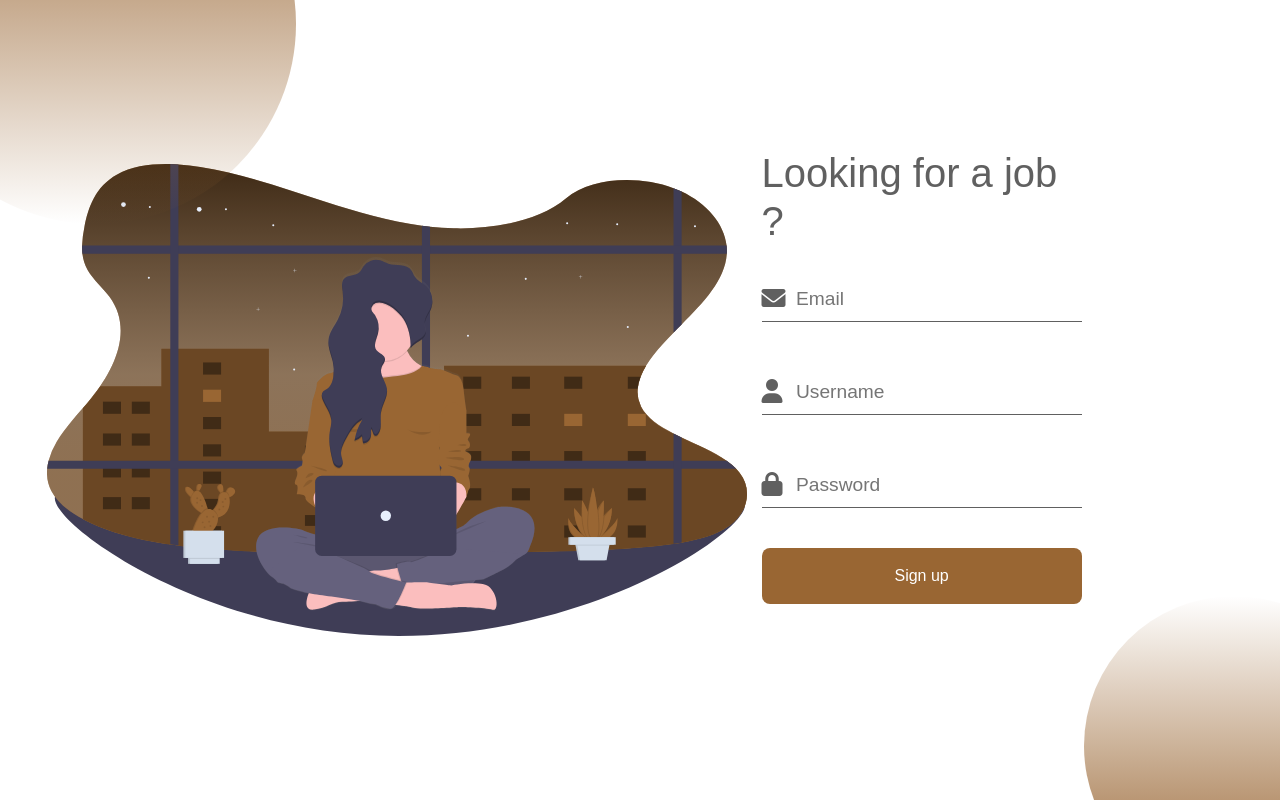
After one commit to volinh911/WORKr, a PHP site: page /register.php in a window 1280 px wide. The commit adds this page. Run offline with PHP 8.4, Linux system fonts and the light colour scheme; some web fonts are replaced.

Commit message:
making bases
the base and start changing to php

```diff
--- a/css/style.css
+++ b/css/style.css
@@ -10,6 +10,19 @@
 body {
     font-family: 'Signika Negative', sans-serif;
 }
+
+.sienna {
+    color: #A0522D;
+}
+
+
+/* ============================================================================================================================================== */
+
+
+/* ============================================================================================================================================== */
+
+
+/* ============================================================================================================================================== */
 
 li a {
     color: black;
@@ -34,93 +47,120 @@ li a:hover {
     grid-template-columns: 1fr 1fr;
 }
 
+
 /*#region LOGIN*/
-:root{
+
+:root {
     --first-color: #996633;
     /* --first-color: #a45729; */
     --text-color: #606060;
 }
 
+
 /*=== Fuente y tipografia ===*/
-:root{
+
+:root {
     --body-font: 'Signika Negative', sans-serif;
     --big-font-size: 2rem;
     --normal-font-size: 0.938rem;
     --smaller-font-size: 0.875rem;
 }
-@media screen and (min-width: 768px){
-    :root{
+
+@media screen and (min-width: 768px) {
+     :root {
         --big-font-size: 2.5rem;
         --normal-font-size: 1rem;
     }
 }
 
+
 /*===== BASE =====*/
-*,::before,::after{
+
+*,
+::before,
+::after {
     box-sizing: border-box;
 }
-body{
+
+body {
     margin: 0;
     padding: 0;
     font-family: var(--body-font);
-    color: var(--text-color );
+    color: var(--text-color);
 }
-h1{
+
+h1 {
     margin: 0;
 }
-a{
+
+a {
     text-decoration: none;
 }
-img{
+
+img {
     max-width: 100%;
     height: auto;
 }
+
+
 /*===== FORM =====*/
-.l-form{
+
+.l-form {
     position: relative;
     height: 100vh;
     overflow: hidden;
 }
 
+
 /*=== Shapes ===*/
+
 .shape1,
-.shape2{
+.shape2 {
     position: absolute;
     width: 200px;
     height: 200px;
     border-radius: 50%;
 }
-.shape1{
+
+.shape1 {
     top: -7rem;
     left: -3.5rem;
-    background: linear-gradient(180deg, var(--first-color) 0%, rgba(196,196,196,0) 100%);
+    background: linear-gradient(180deg, var(--first-color) 0%, rgba(196, 196, 196, 0) 100%);
 }
-.shape2{
+
+.shape2 {
     bottom: -6rem;
     right: -5.5rem;
-    background: linear-gradient(180deg, var(--first-color) 0%, rgba(196,196,196,0) 100%);
+    background: linear-gradient(180deg, var(--first-color) 0%, rgba(196, 196, 196, 0) 100%);
     transform: rotate(180deg);
 }
+
+
 /*=== Form ===*/
-.form{
+
+.form {
     height: 100vh;
     display: grid;
     justify-content: center;
     align-items: center;
     padding: 0 1rem;
 }
-.form__content{
+
+.form__content {
     width: 290px;
 }
-.form__img{
+
+.form__img {
     display: none;
 }
-.form__title{
+
+.form__title {
     font-size: var(--big-font-size);
     font-weight: 500;
     margin-bottom: 2rem;
 }
-.form__div{
+
+.form__div {
     position: relative;
     display: grid;
     grid-template-columns: 7% 93%;
@@ -128,26 +168,32 @@ img{
     padding: .25rem 0;
     border-bottom: 1px solid var(--text-color);
 }
+
+
 /*=== Div focus ===*/
-.form__div.focus{
+
+.form__div.focus {
     border-bottom: 1px solid var(--first-color);
 }
 
-.form__div-one{
+.form__div-one {
     margin-bottom: 3rem;
 }
 
-.form__icon{
+.form__icon {
     font-size: 1.5rem;
     color: var(--text-color);
     transition: .3s;
 }
+
+
 /*=== Icon focus ===*/
-.form__div.focus .form__icon{
+
+.form__div.focus .form__icon {
     color: var(--first-color);
 }
 
-.form__label{
+.form__label {
     display: block;
     position: absolute;
     left: .75rem;
@@ -156,17 +202,21 @@ img{
     color: var(--text-color);
     transition: .3s;
 }
+
+
 /*=== Label focus ===*/
-.form__div.focus .form__label{
+
+.form__div.focus .form__label {
     top: -1.5rem;
     font-size: .875rem;
     color: var(--first-color);
 }
 
-.form__div-input{
+.form__div-input {
     position: relative;
 }
-.form__input{
+
+.form__input {
     position: absolute;
     top: 0;
     left: 0;
@@ -180,7 +230,8 @@ img{
     color: var(--text-color);
     transition: .3s;
 }
-.form__forgot{
+
+.form__forgot {
     display: block;
     text-align: right;
     margin-bottom: 2rem;
@@ -189,11 +240,13 @@ img{
     font-weight: 500;
     transition: .5;
 }
-.form__forgot:hover{
+
+.form__forgot:hover {
     color: var(--first-color);
     transition: .5s;
 }
-.form__button{
+
+.form__button {
     width: 100%;
     padding: 1rem;
     font-size: var(--normal-font-size);
@@ -206,84 +259,104 @@ img{
     cursor: pointer;
     transition: .3s;
 }
-.form__button:hover{
-    box-shadow: 0px 15px 36px rgba(0,0,0,.15);
+
+.form__button:hover {
+    box-shadow: 0px 15px 36px rgba(0, 0, 0, .15);
 }
+
+
 /*===== MEDIA QUERIS =====*/
-@media screen and (min-width: 968px){
-    .shape1{
+
+@media screen and (min-width: 968px) {
+    .shape1 {
         width: 400px;
         height: 400px;
         top: -11rem;
         left: -6.5rem;
     }
-    .shape2{
+    .shape2 {
         width: 300px;
         height: 300px;
         right: -6.5rem;
     }
-
-    .form{
+    .form {
         grid-template-columns: 1.5fr 1fr;
         padding: 0 2rem;
     }
-    .form__content{
+    .form__content {
         width: 320px;
     }
-    .form__img{
+    .form__img {
         display: block;
         width: 700px;
         justify-self: center;
     }
 }
+
+
 /*#endregion LOGIN*/
+
+
 /*#region CAREER BLOG */
-.page-nav li a{
+
+.page-nav li a {
     display: block;
     border-radius: 50%;
 }
-ul li.pageNumber{
+
+ul li.pageNumber {
     width: 50px;
     height: 50px;
     text-align: center;
 }
-ul li.pageNumber:hover a{
+
+ul li.pageNumber:hover a {
     background: black;
     color: white;
 }
+
+
 /* !Desktop and iPad Pro */
+
 @media (max-width: 1200px) {
-      .advice{
+    .advice {
         width: 19rem !important;
-        }
-        .topic-post{
-            grid-template-columns: 1fr 1fr;
-        }
+    }
+    .topic-post {
+        grid-template-columns: 1fr 1fr;
+    }
+}
 
-}
+
 /* !iPad */
+
 @media (max-width: 768px) {
-      .advice{
+    .advice {
         width: 20.5rem !important;
     }
+}
 
-}
+
 /* !iPhone Plus */
+
 @media screen and (max-width: 576px) {
-    .advice{
+    .advice {
         width: 23.5rem !important;
     }
-    ul li.pageNumber{
+    ul li.pageNumber {
         width: 40px;
         height: 40px;
     }
-    .page-nav li{
+    .page-nav li {
         border-radius: 55%;
     }
 }
+
+
 /* !iPhone 6 & 8 */
+
 @media screen and (max-width: 400px) {
-    .advice{
+    .advice {
         width: 21.5rem !important;
     }
     /* ul li.pageNumber{
@@ -294,14 +367,21 @@ ul li.pageNumber:hover a{
         border-radius: 55%;
     } */
 }
+
+
 /* !iPhone 5/SE */
+
 @media screen and (max-width: 360px) {
-    .advice{
+    .advice {
         width: 18rem !important;
     }
+}
 
-}
+
 /*#endregion CAREER BLOG */
+
+
 /*#region BLOG DETAILS*/
 
+
 /*#endregion BLOG DETAILS*/
--- /dev/null
+++ b/includes/head.php
@@ -0,0 +1,13 @@
+<!doctype html>
+<html lang="en">
+<head>
+    <title>Home</title>
+    <!-- Required meta tags -->
+    <meta charset="utf-8">
+    <meta name="viewport" content="width=device-width, initial-scale=1, shrink-to-fit=no">
+
+    <!-- Bootstrap CSS -->
+     <link rel="stylesheet" href="https://stackpath.bootstrapcdn.com/bootstrap/4.3.1/css/bootstrap.min.css" integrity="sha384-ggOyR0iXCbMQv3Xipma34MD+dH/1fQ784/j6cY/iJTQUOhcWr7x9JvoRxT2MZw1T" crossorigin="anonymous">
+    <link rel="stylesheet" href="https://cdnjs.cloudflare.com/ajax/libs/font-awesome/6.0.0-beta2/css/all.min.css" integrity="sha512-YWzhKL2whUzgiheMoBFwW8CKV4qpHQAEuvilg9FAn5VJUDwKZZxkJNuGM4XkWuk94WCrrwslk8yWNGmY1EduTA==" crossorigin="anonymous" referrerpolicy="no-referrer"
+    />
+    <link rel="stylesheet" href="/css/style.css">
--- /dev/null
+++ b/register.php
@@ -0,0 +1,50 @@
+<?php include("includes/head.php"); ?>
+<?php include("includes/head.php"); ?>
+
+       <div class="l-form">
+            <div class="shape1"></div>
+            <div class="shape2"></div>
+            <div class="form">
+                <img src="/images/register.svg" alt="" class="form__img">
+                <form action="" class="form__content">
+                    <h1 class="form__title">Looking for a job ?</h1>
+                    <div class="form__div form__div-one">
+                        <div class="form__icon">
+                            <i class="fas fa-envelope"></i>
+                        </div>
+                        <div class="form__div-input">
+                            <label for="" class="form__label"></label>
+                            <input type="email" class="form__input" placeholder="Email">
+                        </div>
+                    </div>
+                    <div class="form__div form__div-one">
+                        <div class="form__icon">
+                            <i class="fa fa-user" aria-hidden="true"></i>
+                        </div>
+                        <div class="form__div-input">
+                            <label for="" class="form__label"></label>
+                            <input type="text" class="form__input" placeholder="Username">
+                        </div>
+                    </div>
+
+                    <div class="form__div">
+                        <div class="form__icon">
+                            <i class="fa fa-lock" aria-hidden="true"></i>
+                        </div>
+                        <div class="form__div-input">
+                            <label for="" class="form__label"></label>
+                            <input type="password" class="form__input" placeholder="Password">
+                        </div>
+                    </div><br>
+
+                    <input type="submit" class="form__button" value="Sign up">
+                </form>
+            </div>
+        </div>
+    <!-- Optional JavaScript -->
+    <!-- jQuery first, then Popper.js, then Bootstrap JS -->
+    <script src="https://code.jquery.com/jquery-3.3.1.slim.min.js" integrity="sha384-q8i/X+965DzO0rT7abK41JStQIAqVgRVzpbzo5smXKp4YfRvH+8abtTE1Pi6jizo" crossorigin="anonymous"></script>
+    <script src="https://cdnjs.cloudflare.com/ajax/libs/popper.js/1.14.7/umd/popper.min.js" integrity="sha384-UO2eT0CpHqdSJQ6hJty5KVphtPhzWj9WO1clHTMGa3JDZwrnQq4sF86dIHNDz0W1" crossorigin="anonymous"></script>
+    <script src="https://stackpath.bootstrapcdn.com/bootstrap/4.3.1/js/bootstrap.min.js" integrity="sha384-JjSmVgyd0p3pXB1rRibZUAYoIIy6OrQ6VrjIEaFf/nJGzIxFDsf4x0xIM+B07jRM" crossorigin="anonymous"></script>
+  </body>
+</html>
```
Also changed, not shown: includes/foott.php (renamed from includes/header&footer.html, +0 -57 lines), includes/headd.php (added, +39 -0 lines), login.php (added, +39 -0 lines).
